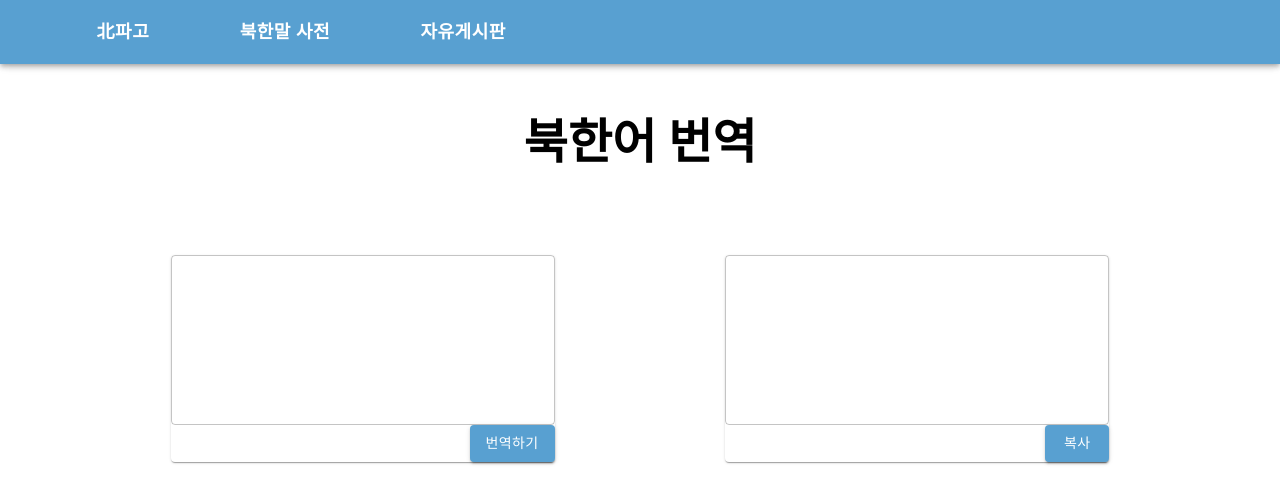
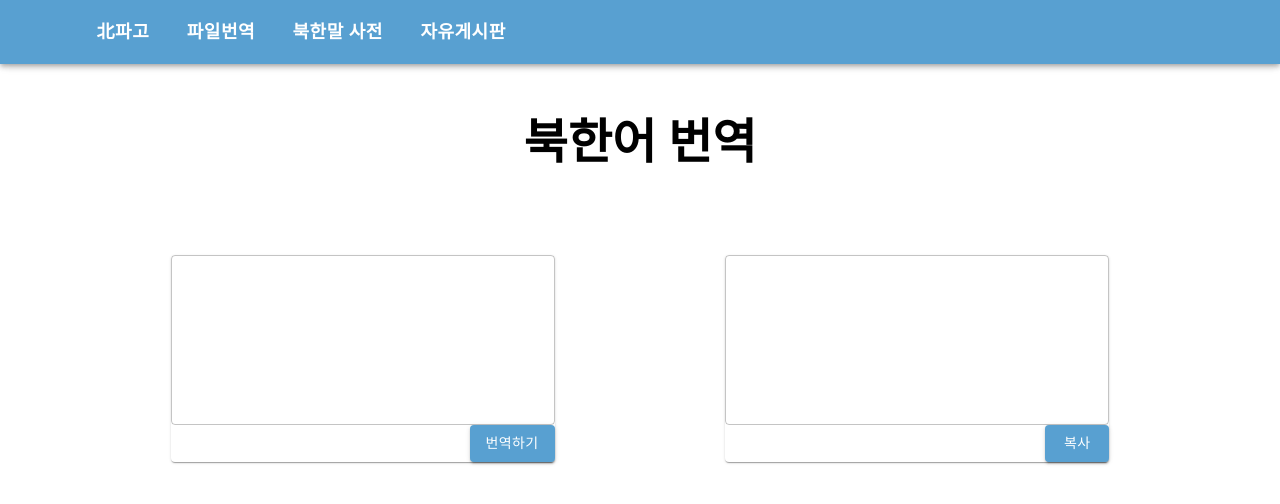
Before and after one commit to LireEruel/BukPago_React, a React (Create React App) app: page /buk-pago in a window 1280 px wide. Shown: the top 504 px of the page. Built offline with nearby package versions, Linux system fonts and the light colour scheme.

Commit message:
사라진 파일번역 복구

```diff
--- a/src/HomeLayout.js
+++ b/src/HomeLayout.js
@@ -59,7 +59,7 @@ function HomeLayout(props) {
                         >
                             <Button className={classes.title} color="secondary" size="large" >北파고</Button>
                         </Link>
-
+                        <Button className={classes.title} color="secondary" size="large" >파일번역</Button>
                         <Button className={classes.title} color="secondary" size="large" >북한말 사전</Button>
                         <Button className={classes.title} color="secondary" size="large">자유게시판</Button>
                     </Grid>
```
Also changed, not shown: 1 other file (tests, documents, lock files or other folders).
